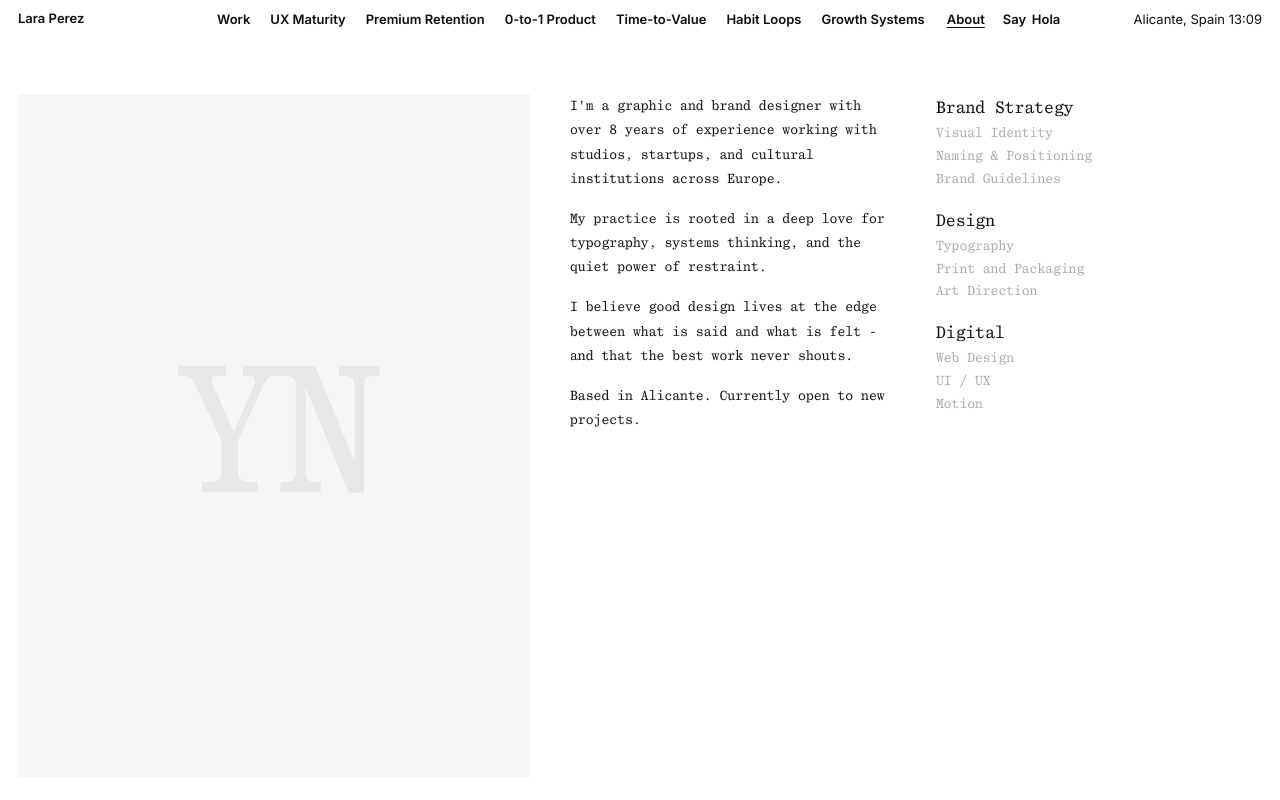
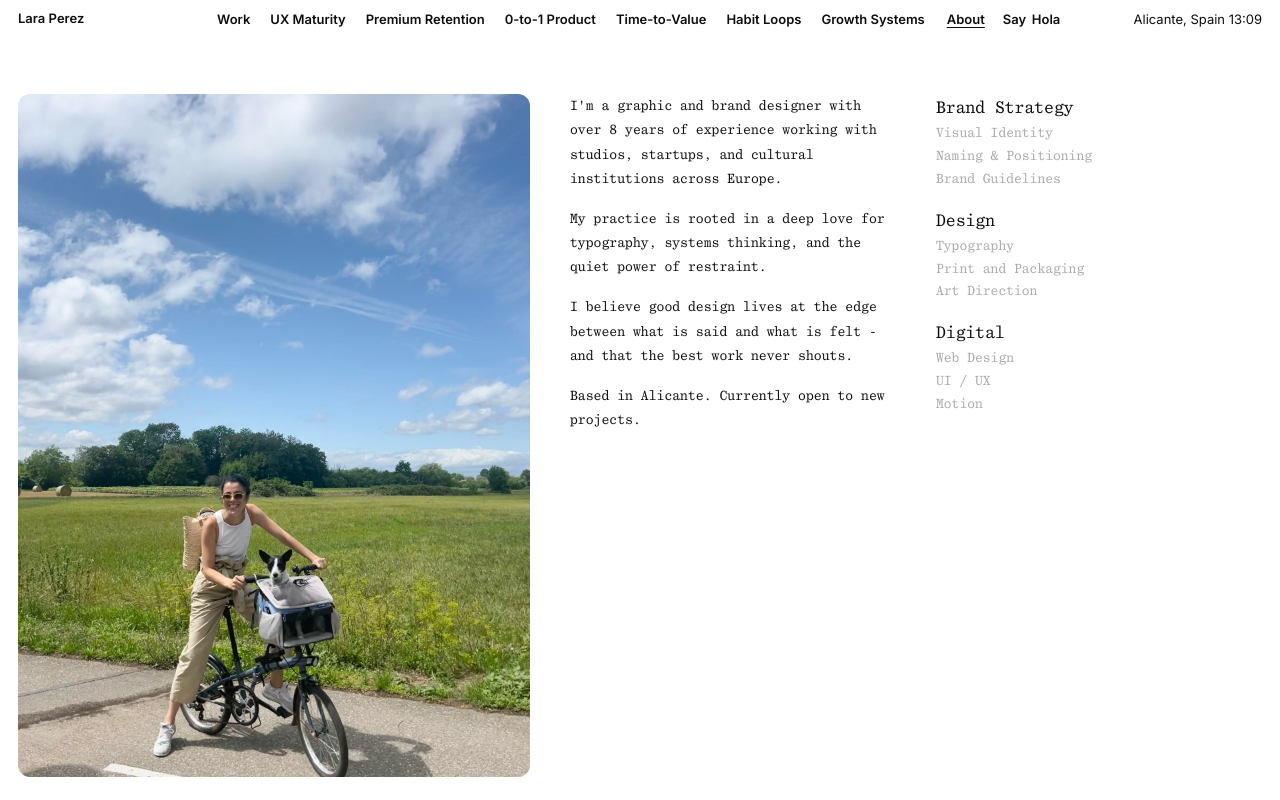
Before and after one commit to Larapm86/porta-folio, a SvelteKit app: page /about in a window 1280 px wide. Built offline with nearby package versions, Linux system fonts and the light colour scheme.

Commit message:
about page updated

```diff
--- a/src/routes/+page.svelte
+++ b/src/routes/+page.svelte
@@ -1725,7 +1725,15 @@
 
 <div id="page-about" class="page" class:active={activePage === 'about'}>
 	<div class="about-body">
-		<div class="about-portrait"><span class="about-ph">YN</span></div>
+		<div class="about-portrait">
+			<img
+				class="about-portrait-img"
+				src="/assets/about-portrait.png"
+				alt="Portrait on a bicycle with a dog in a front carrier, on a path beside a green field"
+				loading="lazy"
+				decoding="async"
+			/>
+		</div>
 		<div class="about-bio">
 			<p>
 				I'm a graphic and brand designer with over 8 years of experience working with studios,
@@ -2528,15 +2536,16 @@
 	.about-portrait {
 		background: var(--cream);
 		aspect-ratio: 3 / 4;
-		display: flex;
-		align-items: center;
-		justify-content: center;
-	}
-	.about-ph {
-		font-size: clamp(5rem, 14vw, 14rem);
-		color: rgba(0, 0, 0, 0.06);
-		letter-spacing: -0.05em;
-		user-select: none;
+		overflow: hidden;
+		border-radius: 12px;
+		position: relative;
+	}
+	.about-portrait-img {
+		width: 100%;
+		height: 100%;
+		display: block;
+		object-fit: cover;
+		object-position: center 58%;
 	}
 	.about-bio p {
 		font-size: clamp(0.8125rem, 1.04vw, 0.9375rem);
```
Also changed, not shown: static/assets/about-portrait.png (added).
